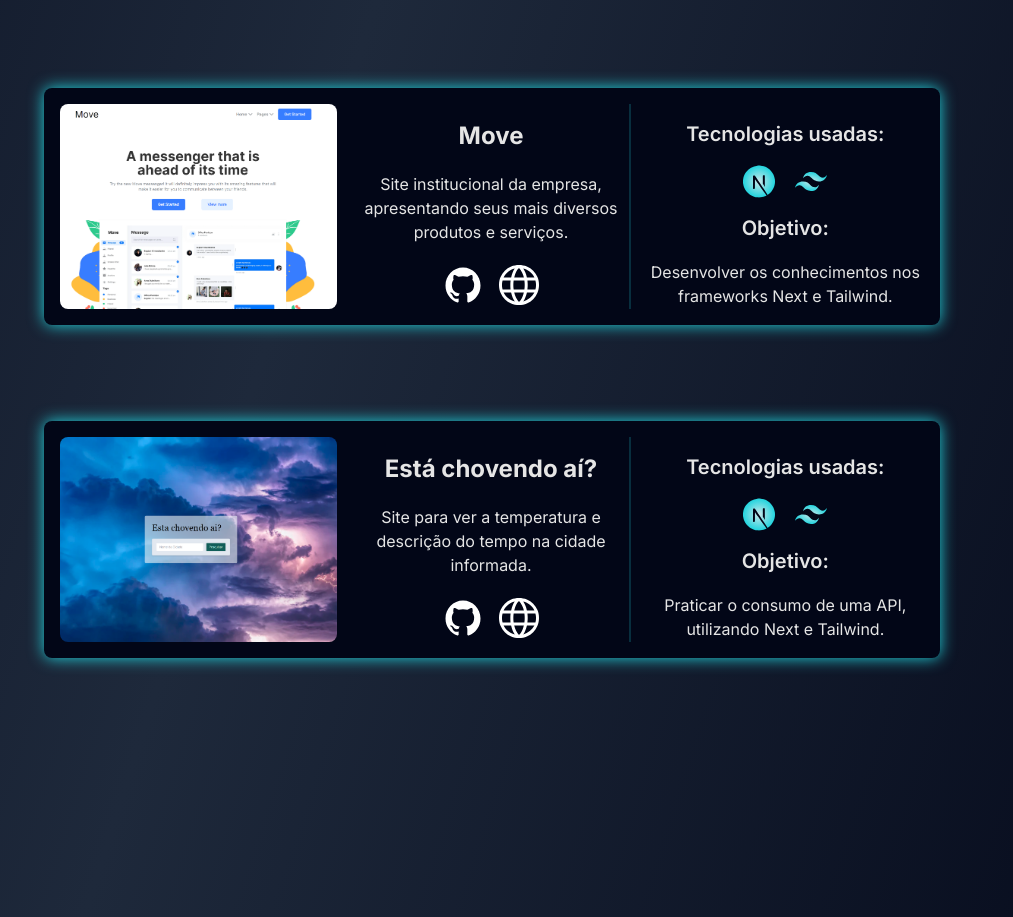
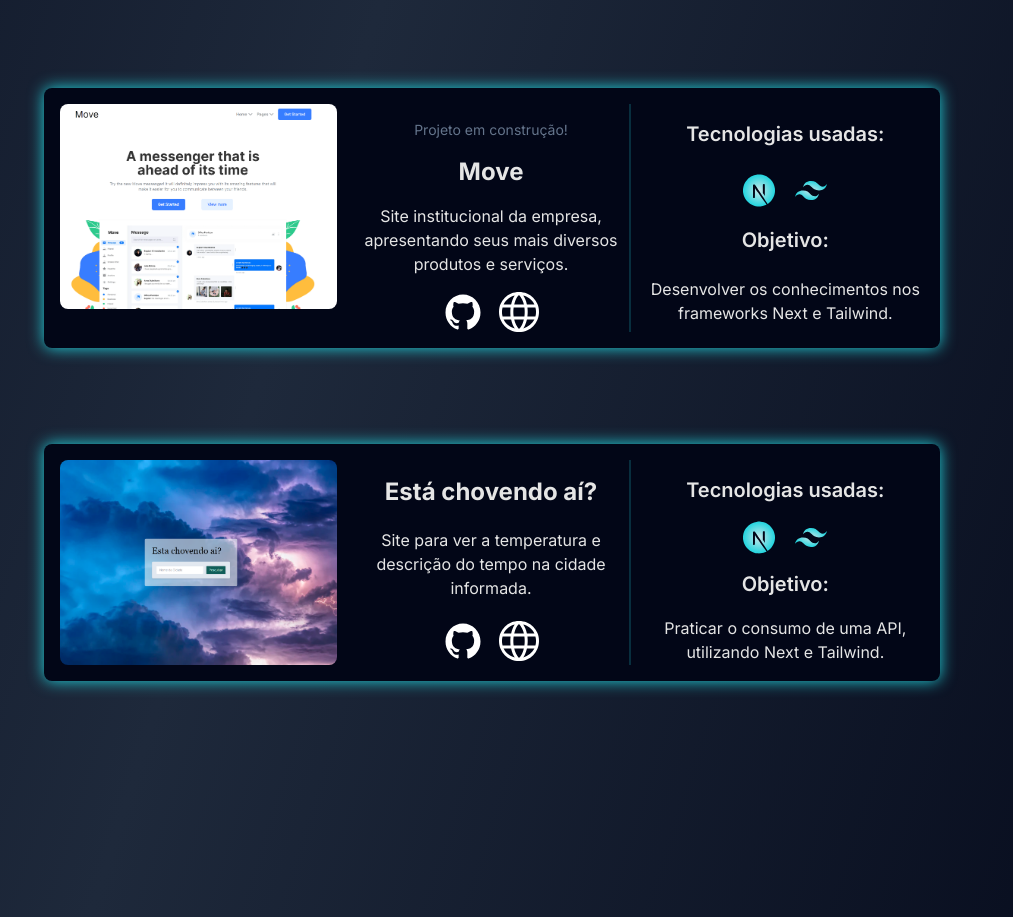
Before and after one commit to J-Friedemann/Jonatha-Friedemann, a Next.js app: page / in a window 1280 px wide. Shown: the part 2360-3277 px from the top of the page, without its empty margins (148-1161 px from the left). Built offline with nearby package versions, Linux system fonts and the light colour scheme; a web font is replaced by a local one.

Commit message:
evidenciado que o projeto está em construção

```diff
--- a/app/Components/Hero.jsx
+++ b/app/Components/Hero.jsx
@@ -19,7 +19,7 @@ const Hero = () => {
             target="_blank"
           >
             <Image
-              className="w-8 h-8 xs:w-10 xs:h-10 sm:w-12 sm:h-12 md:w-16 md:h-16 lg:w-20 lg:h-20 transition ease-in-out hover:-translate-y-1 hover:scale-110"
+              className="w-10 h-10 sm:w-12 sm:h-12 md:w-16 md:h-16 lg:w-20 lg:h-20 transition ease-in-out hover:-translate-y-1 hover:scale-110"
               src="/hero/logo-linkedin.svg"
               height={80}
               width={80}
@@ -28,7 +28,7 @@ const Hero = () => {
           </Link>
           <Link href="https://github.com/J-Friedemann" target="_blank">
             <Image
-              className="w-8 h-8 xs:w-10 xs:h-10 sm:w-12 sm:h-12 md:w-16 md:h-16 lg:w-20 lg:h-20 transition ease-in-out hover:-translate-y-1 hover:scale-110"
+              className="w-10 h-10 sm:w-12 sm:h-12 md:w-16 md:h-16 lg:w-20 lg:h-20 transition ease-in-out hover:-translate-y-1 hover:scale-110"
               src="/hero/logo-github.svg"
               height={80}
               width={80}
--- a/app/Components/Projetos.jsx
+++ b/app/Components/Projetos.jsx
@@ -1,6 +1,5 @@
 import React from "react";
 import Titulo from "./Layout/Titulo";
-import Image from "next/image";
 import { Projeto } from "./Layout/Projeto/Projeto";
 import PageAnimation from "./Assets/PageAnimation";
 
@@ -15,6 +14,9 @@ const Projetos = () => {
         <Projeto.Container>
           <Projeto.Imagem imagem="/projetos/move-home.png" />
           <Projeto.Sobre>
+            <span className="text-sm text-slate-500 col-span-2">
+              Projeto em construção!
+            </span>
             <Projeto.Titulo>Move</Projeto.Titulo>
             <Projeto.Descricao>
               Site institucional da empresa, apresentando seus mais diversos
```
